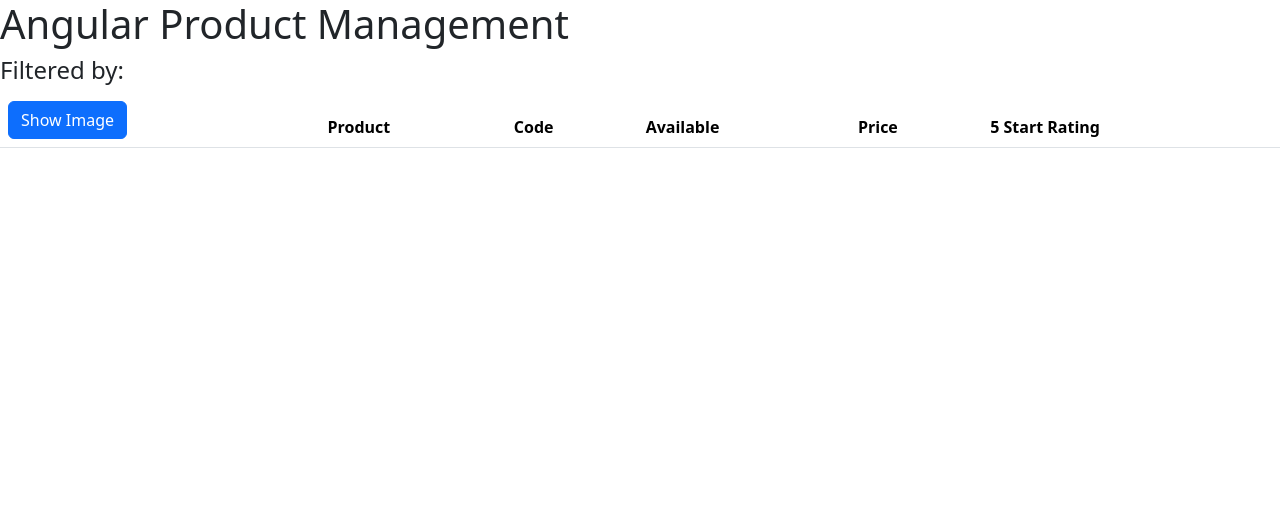
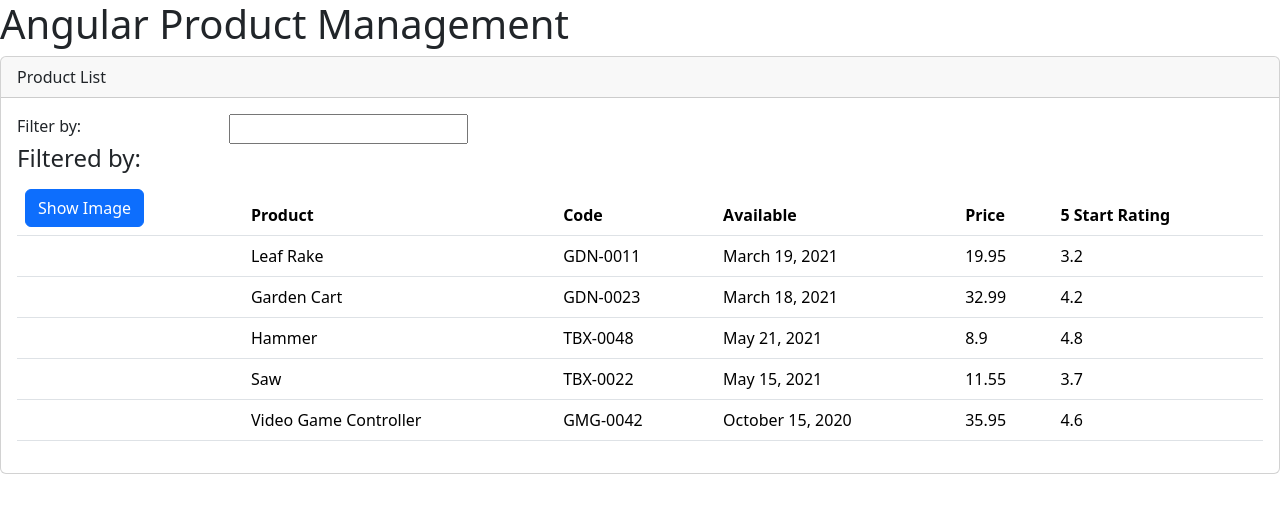
Before and after one commit to GabrielShaukan/ProjectManagmentNG, an Angular app in the folder project-management-ng/: page / in a window 1280 px wide. Shown: the top 512 px of the page. Built offline with nearby package versions, Linux system fonts and the light colour scheme.

Commit message:
Added items in product list

```diff
--- a/project-management-ng/src/app/products/product-list.component.html
+++ b/project-management-ng/src/app/products/product-list.component.html
@@ -1,10 +1,21 @@
-<div class="'card">
+<div class="card">
+    <div class="card-header">
+        {{pageTitle}}
+    </div>
+    <div class="card-body">
+        <div class="row">
+            <div class="col-md-2">Filter by:</div>
+            <div class="col-md-4">
+                <input type="'text"/>
+            </div>
+        </div>
+        <div class="'row">
             <div class="col-md-6">
                 <h4>Filtered by:</h4>
             </div>
         </div>
-<div class=""table-responsive>
-    <table class="table">
+        <div class="table-responsive">
+            <table class="table" *ngIf="products.length">
                 <thead>
                     <tr>
                         <th>
@@ -20,7 +31,18 @@
                     </tr>
                 </thead>
                 <tbody>
+                    <tr *ngFor="let product of products">
+                        <td></td>
+                        <td>{{product.productName}}</td>
+                        <td>{{product.productCode}}</td>
+                        <td>{{product.releaseDate}}</td>
+                        <td>{{product.price}}</td>
+                        <td>{{product.starRating}}</td>
+                    </tr>
 
                 </tbody>
             </table>
         </div>
+    </div>
+
+</div>
--- a/project-management-ng/src/app/products/product-list.component.ts
+++ b/project-management-ng/src/app/products/product-list.component.ts
@@ -6,5 +6,55 @@
 })
 
 export class ProductListComponent{
-
+    pageTitle : string = 'Product List'
+    products: any[] = [{
+        "productId": 1,
+        "productName": "Leaf Rake",
+        "productCode": "GDN-0011",
+        "releaseDate": "March 19, 2021",
+        "description": "Leaf rake with 48-inch wooden handle.",
+        "price": 19.95,
+        "starRating": 3.2,
+        "imageUrl": "assets/images/leaf_rake.png"
+      },
+      {
+        "productId": 2,
+        "productName": "Garden Cart",
+        "productCode": "GDN-0023",
+        "releaseDate": "March 18, 2021",
+        "description": "15 gallon capacity rolling garden cart",
+        "price": 32.99,
+        "starRating": 4.2,
+        "imageUrl": "assets/images/garden_cart.png"
+      },
+      {
+        "productId": 5,
+        "productName": "Hammer",
+        "productCode": "TBX-0048",
+        "releaseDate": "May 21, 2021",
+        "description": "Curved claw steel hammer",
+        "price": 8.9,
+        "starRating": 4.8,
+        "imageUrl": "assets/images/hammer.png"
+      },
+      {
+        "productId": 8,
+        "productName": "Saw",
+        "productCode": "TBX-0022",
+        "releaseDate": "May 15, 2021",
+        "description": "15-inch steel blade hand saw",
+        "price": 11.55,
+        "starRating": 3.7,
+        "imageUrl": "assets/images/saw.png"
+      },
+      {
+        "productId": 10,
+        "productName": "Video Game Controller",
+        "productCode": "GMG-0042",
+        "releaseDate": "October 15, 2020",
+        "description": "Standard two-button video game controller",
+        "price": 35.95,
+        "starRating": 4.6,
+        "imageUrl": "assets/images/xbox-controller.png"
+      }]
 }
```
Lines whose indentation alone changed are shown as unchanged.
